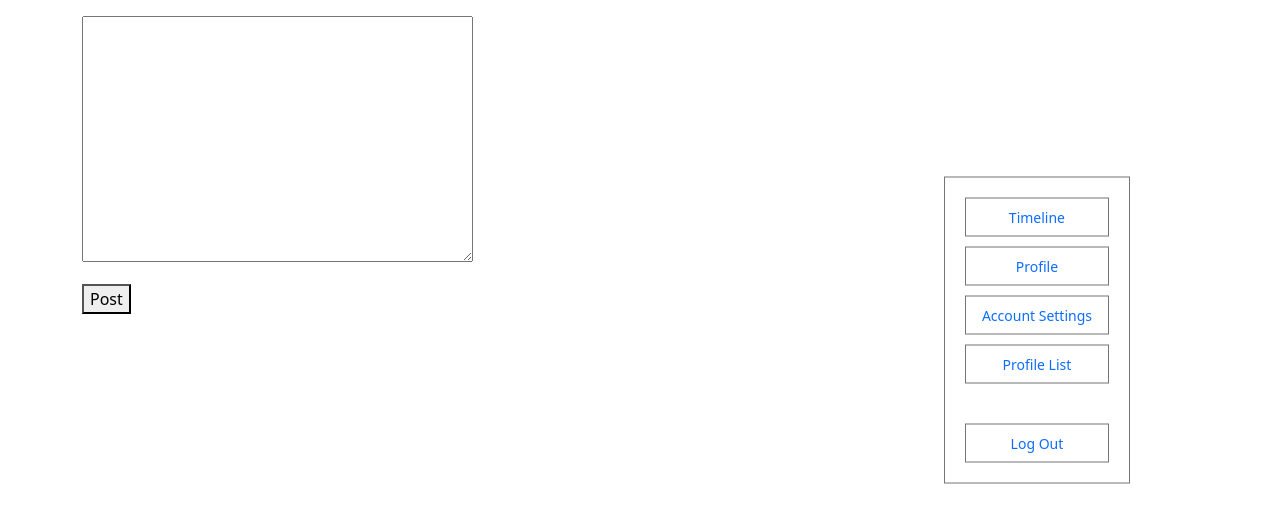
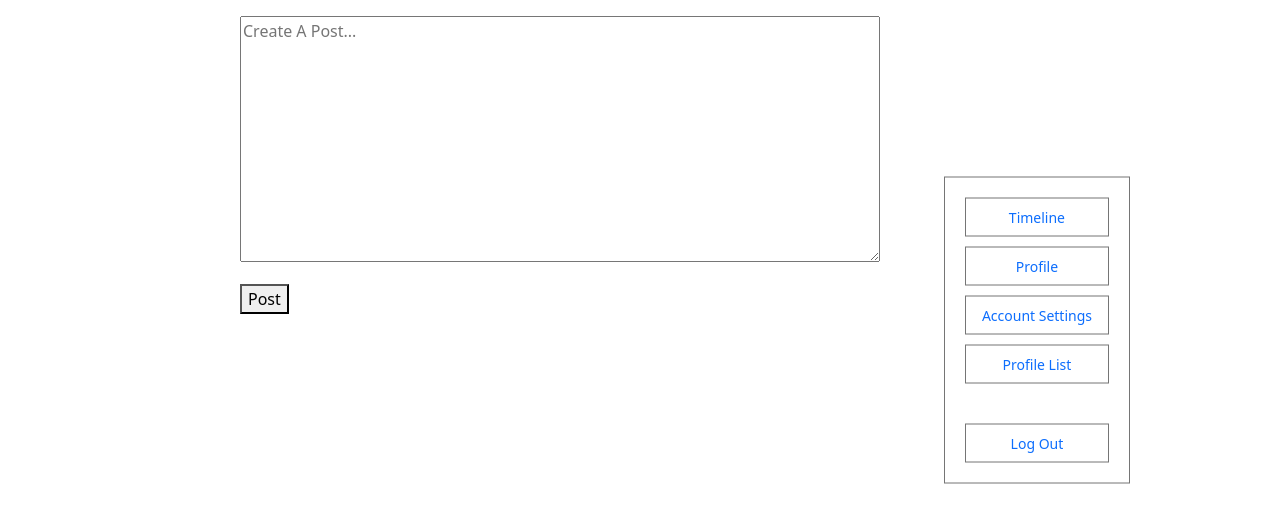
Before and after one commit to adrimsaav/togethr-app, a Django app: page /timeline/ in a window 1280 px wide. Shown: the part 70-593 px from the top of the page. Run offline with Django 4.2, Linux system fonts and the light colour scheme; the visitor is signed in with stand-in values (Sample User, id 1); data that the repository does not hold is empty.

Commit message:
add some stylizing

```diff
--- a/togethr/main_app/forms.py
+++ b/togethr/main_app/forms.py
@@ -8,6 +8,9 @@ class PostForm(forms.ModelForm):
         labels = {
             'body': ''
         }
+        widgets = {
+            'body': forms.Textarea(attrs={'placeholder': 'Create A Post...', 'style': 'color: #888;'})
+        }
 
 class CommentForm(forms.ModelForm):
     class Meta:
@@ -17,5 +20,5 @@ class CommentForm(forms.ModelForm):
             'body': ''
         }
         widgets = {
-            'body': forms.Textarea(attrs={'rows': 1}),
+            'body': forms.Textarea(attrs={'rows': 1, 'placeholder': 'Comment...', 'style': 'color: #888;'}),
         }
--- a/togethr/main_app/static/css/style.css
+++ b/togethr/main_app/static/css/style.css
@@ -59,3 +59,20 @@ h1 {
     text-decoration: none;
     font-weight: bold;
     }
+
+.timeline {
+    max-width: 800px;
+    margin: 0 auto;
+}
+
+.posts {
+    margin-top: 20px;
+}
+
+.post {
+    margin-bottom: 20px;
+}
+
+.post-form textarea {
+    width: 80%;
+}
```
